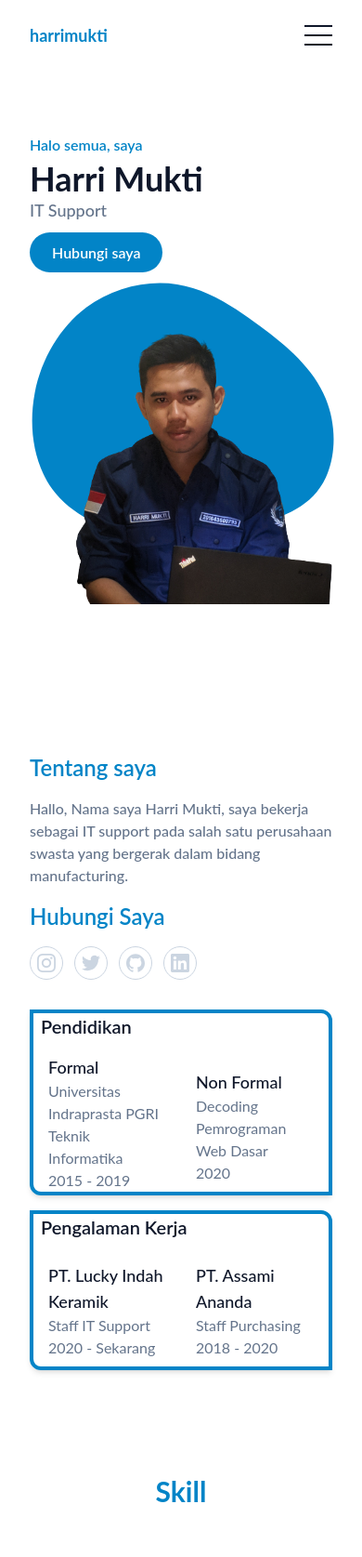
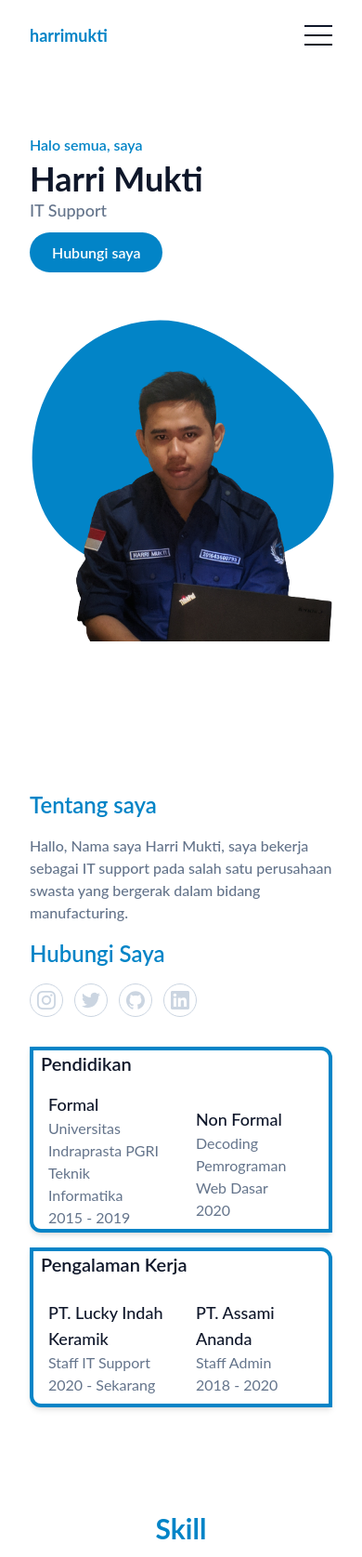
Before and after one commit to harrimukti/myPortfolio, a website: page index.html in a window 390 px wide. Shown: the top 1675 px of the page at 93% size. Drawn offline with Linux system fonts and the light colour scheme.

Commit message:
update experience

```diff
--- a/index.html
+++ b/index.html
@@ -56,7 +56,7 @@
             <a href="#about" class="rounded-full bg-primary py-3 px-6 text-base font-semibold text-white transition duration-300 ease-in-out hover:opacity-80 hover:shadow-lg">Hubungi saya</a>
           </div>
           <div class="w-full self-end px-4 lg:w-1/2">
-            <div class="relative mt-10 lg:right-0 lg:mt-0">
+            <div class="relative mt-20 lg:right-0 lg:mt-0">
               <img src="dist/img/harri.png" alt="Harri Mukti" class="relative z-10 mx-auto max-w-full" />
               <span class="absolute -bottom-0 left-1/2 -translate-x-1/2 md:scale-125">
                 <svg width="400" height="400" viewBox="0 0 200 200" xmlns="http://www.w3.org/2000/svg">
@@ -165,7 +165,7 @@
         <div class="self-end px-4 py-2 w-1/2">
               <h2 class="text-lg font-medium text-dark lg:text-xl">PT. Assami Ananda</h2>
               <ul class="list-none text-secondary">
-                <li>Staff Purchasing</li>
+                <li>Staff Admin</li>
                 <li>2018 - 2020</li>
               </ul>
             </div>
```
Also changed, not shown: dist/output.css.
